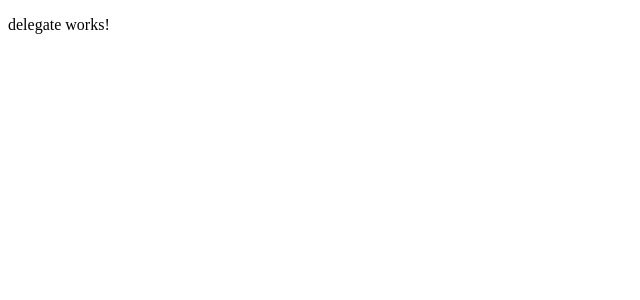
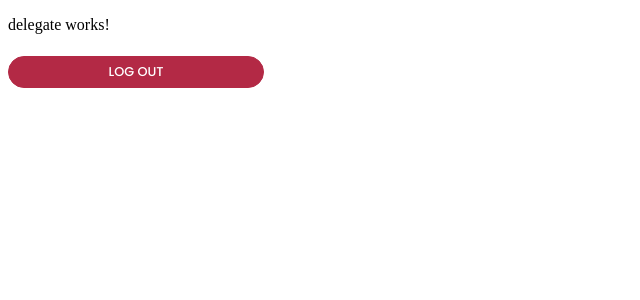
Before and after one commit to ananestorovic/Web-Application-Tokyo2020, an Angular app in the folder frontend/app/: page /delegate in a window 1280 px wide. Shown: the top 300 px of the page, without its empty margins (0-640 px from the left). Built offline with nearby package versions, Linux system fonts and the light colour scheme.

Commit message:
logout done

```diff
--- a/frontend/app/src/app/delegate/delegate.component.html
+++ b/frontend/app/src/app/delegate/delegate.component.html
@@ -1 +1,2 @@
 <p>delegate works!</p>
+<div><button (click)='logOut()' class="loginButton" value="LOGOUT"> LOG OUT </button></div>
--- a/frontend/app/src/app/delegate/delegate.component.ts
+++ b/frontend/app/src/app/delegate/delegate.component.ts
@@ -1,4 +1,5 @@
 import { Component, OnInit } from '@angular/core';
+import { Router } from '@angular/router';
 
 @Component({
   selector: 'app-delegate',
@@ -7,9 +8,14 @@ import { Component, OnInit } from '@angular/core';
 })
 export class DelegateComponent implements OnInit {
 
-  constructor() { }
+  constructor(private router: Router) { }
 
   ngOnInit(): void {
   }
 
+  logOut(){
+    localStorage.clear();
+    this.router.navigate(['']);
+  }
+
 }
--- a/frontend/app/src/app/leader/leader.component.html
+++ b/frontend/app/src/app/leader/leader.component.html
@@ -1 +1,2 @@
 <p>leader works!</p>
+<div><button (click)='logOut()' class="loginButton" value="LOGOUT"> LOG OUT </button></div>
--- a/frontend/app/src/app/leader/leader.component.ts
+++ b/frontend/app/src/app/leader/leader.component.ts
@@ -1,4 +1,5 @@
 import { Component, OnInit } from '@angular/core';
+import { Router } from '@angular/router';
 
 @Component({
   selector: 'app-leader',
@@ -7,9 +8,14 @@ import { Component, OnInit } from '@angular/core';
 })
 export class LeaderComponent implements OnInit {
 
-  constructor() { }
+  constructor(private router: Router) { }
 
   ngOnInit(): void {
   }
 
+  logOut(){
+    localStorage.clear();
+    this.router.navigate(['']);
+  }
+
 }
--- a/frontend/app/src/app/organizer/organizer.component.html
+++ b/frontend/app/src/app/organizer/organizer.component.html
@@ -1 +1,2 @@
 <p>organizer works!</p>
+<div><button (click)='logOut()' class="loginButton" value="LOGOUT"> LOG OUT </button></div>
--- a/frontend/app/src/app/organizer/organizer.component.ts
+++ b/frontend/app/src/app/organizer/organizer.component.ts
@@ -1,4 +1,5 @@
 import { Component, OnInit } from '@angular/core';
+import { Router } from '@angular/router';
 
 @Component({
   selector: 'app-organizer',
@@ -7,9 +8,14 @@ import { Component, OnInit } from '@angular/core';
 })
 export class OrganizerComponent implements OnInit {
 
-  constructor() { }
+  constructor(private router:Router) { }
 
   ngOnInit(): void {
   }
 
+  logOut(){
+    localStorage.clear();
+    this.router.navigate(['']);
+  }
+
 }
```
